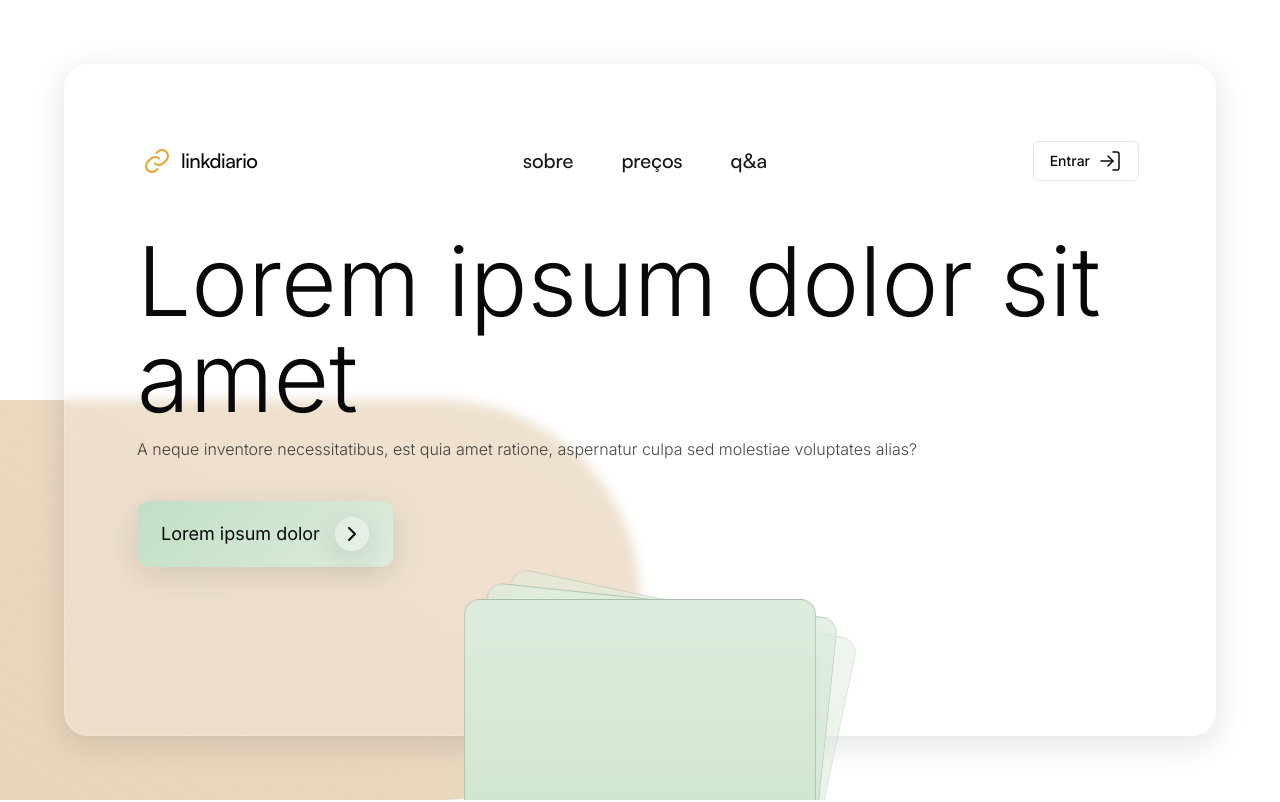
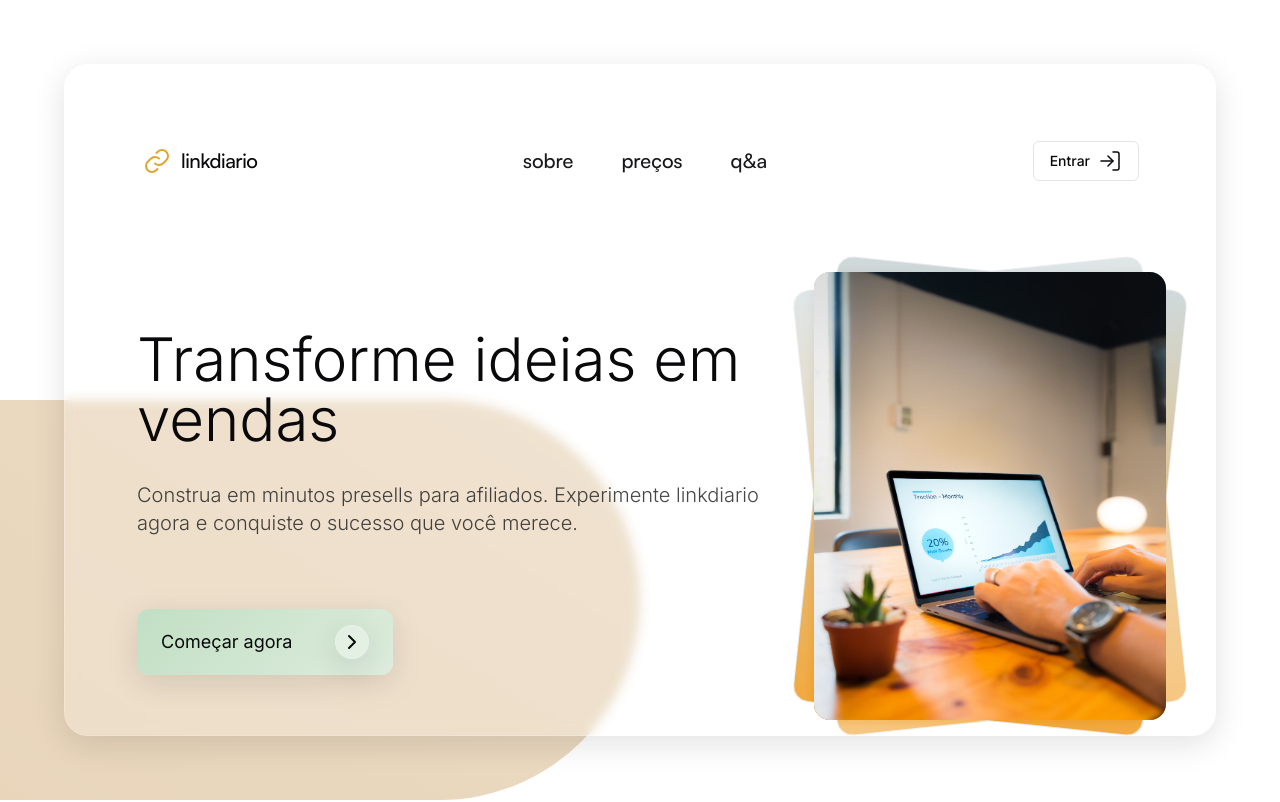
Before and after one commit to rotrenanoliveira/linkdiario-app, a Next.js app: page /test-component in a window 1280 px wide. Shown: the top 802 px of the page. Built offline with nearby package versions, Linux system fonts and the light colour scheme.

Commit message:
feat: Hero secion

```diff
--- a/src/app/(client)/test-component/page.tsx
+++ b/src/app/(client)/test-component/page.tsx
@@ -47,10 +47,12 @@ export default function HomePage() {
   return (
     <>
       {/* HEADER - HERO */}
-      <section className="header-gradient">
+      <section className="header-gradient mb-40 md:mb-0">
+        {/* HERO */}
         <div className="header-hero z-20 space-y-8">
           {/* NAV */}
           <nav className="w-full rounded-full h-16 inline-flex items-center justify-between px-3">
+            {/* LOGO */}
             <div
               className={cn(
                 satochi.className,
@@ -60,7 +62,7 @@ export default function HomePage() {
               <Icons.linkdiario />
               linkdiario
             </div>
-
+            {/* MENU */}
             <ul className={cn(satochi.className, 'hidden lg:flex items-center gap-4 font-medium')}>
               <Link href="#sobre">
                 <Button className="text-xl" variant="link">
@@ -78,9 +80,8 @@ export default function HomePage() {
                 </Button>
               </Link>
             </ul>
-
-            {/* <Link href="/auth/sign-in"> */}
-            <Link href="#">
+            {/* LOGIN BUTTON */}
+            <Link href="/auth/sign-in">
               {/* <Button className="inline-flex items-center gap-2 p-2 md:p-3 md:h-12 rounded-lg hover:rounded-[48px] bg-[#8AB8A1] hover:bg-[#94BCA6] transition-all duration-300"> */}
               <Button variant="outline" className="inline-flex items-center gap-2">
                 <span className="hidden md:inline">Entrar</span>
@@ -89,18 +90,25 @@ export default function HomePage() {
             </Link>
           </nav>
           {/* HERO */}
+          <div className="flex flex-col gap-8 md:items-end lg:flex-row lg:items-start xl:h-full xl:items-center">
+            {/* HERO CONTENT */}
+            <div className="space-y-4 md:space-y-8 lg:w-2/3 xl:self-start xl:mt-24 xl:space-y-16">
               <div className="p-2">
-            <h1 className="font-light mb-3 text-4xl md:text-6xl lg:text-7xl xl:text-8xl">Lorem ipsum dolor sit amet</h1>
-
-            <span className="font-light text-foreground/75">
-              A neque inventore necessitatibus, est quia amet ratione, aspernatur culpa sed molestiae voluptates alias?
+                {/* HERO TITLE */}
+                <h1 className="font-light mb-3 text-4xl md:text-6xl 2xl:text-7xl 2xl:max-w-3xl xl:mb-8">
+                  Transforme ideias em vendas
+                </h1>
+                {/* HERO DESCRIPTION */}
+                <span className="font-light text-foreground/75 md:text-xl 2xl:text-2xl 2xl:inline-block 2xl:max-w-3xl 2xl:p-8 2xl:rounded-3xl 2xl:bg-[rgba(255,255,255,0.15)] 2xl:backdrop-blur-sm 2xl:shadow-sm">
+                  Construa em minutos presells para afiliados. Experimente linkdiario agora e conquiste o sucesso que
+                  você merece.
                 </span>
               </div>
               {/* BTN - CTA */}
               <div className="hero-cta-bg">
-            <Link href="#" className="w-full py-4 px-6 inline-flex gap-2 items-center justify-between">
+                <Link href="#precos" className="w-full py-4 px-6 inline-flex gap-2 items-center justify-between">
                   <button type="button" className="text-lg">
-                Lorem ipsum dolor
+                    Começar agora
                   </button>
 
                   <div className="hero-cta-icon">
@@ -108,14 +116,22 @@ export default function HomePage() {
                   </div>
                 </Link>
               </div>
+            </div>
+            {/* HERO IMAGE */}
+            <div className="hero-image-cover mx-auto md:mx-0 relative">
+              <div className="hero-image-cover absolute opacity-50 border -rotate-6" />
 
-          <div className="hero-image-cover mx-auto relative">
-            <div className="hero-image-cover absolute rotate-12 opacity-50 border border-black/15" />
+              <div className="hero-image-cover absolute opacity-75 border rotate-6" />
 
-            <div className="hero-image-cover absolute rotate-6 opacity-75 border border-black/15" />
-
-            <div className="hero-image-cover absolute border border-black/15">
-              {/* <Image src="" alt="" width={352} height={448} className="hero-image-cover absolute" /> */}
+              <div className="hero-image-cover absolute">
+                <Image
+                  src="/hero.avif"
+                  alt=""
+                  width={352}
+                  height={448}
+                  className="w-80 h-96 md:w-[352px] md:h-[448px] rounded-2xl absolute"
+                />
+              </div>
             </div>
           </div>
         </div>
--- a/src/app/globals.css
+++ b/src/app/globals.css
@@ -75,14 +75,11 @@
   }
 }
 
+/* HEADER GRADIENT */
 .header-gradient {
-  @apply
-    w-full h-screen overflow-x-hidden
-    p-3 md:p-9 lg:p-12 xl:p-16;
-
-  /* background-image: linear-gradient(to top, #FAFAFA 0%, #E8D5BAFF 100%); */
+  @apply w-full h-screen p-3 md:p-9 lg:p-12 xl:p-16;
 }
-
+/* HEADER HERO */
 .header-hero {
   @apply w-full h-full rounded-xl xl:rounded-3xl p-3 md:p-9 lg:p-12 xl:p-16 relative;
 
@@ -92,7 +89,7 @@
   backdrop-filter: blur(5.5px);
   -webkit-backdrop-filter: blur(5.5px);
 }
-
+/* HERO CTA BACKGROUND */
 .hero-cta-bg {
   @apply w-fit min-w-64 rounded-xl mx-2 transition-all duration-300;
 
@@ -115,26 +112,25 @@
 .hero-cta-bg:hover::before {
   opacity: 1;
 }
-
+/* HERO CTA ICON */
 .hero-cta-icon {
   @apply p-1 rounded-3xl;
 
   background: rgba( 255, 255, 255, 0.3);
-  box-shadow: 0 8px 32px 0 rgba(16, 16, 16, 0.12 );
+  box-shadow: 0 8px 32px 0 rgba(16, 16, 16, 0.12);
   border: 1px solid rgba( 255, 255, 255, 0.18 );
   backdrop-filter: blur(5.5px);
   -webkit-backdrop-filter: blur(5.5px);
 }
-
+/* HERO IMAGE COVER */
 .hero-image-cover {
   @apply w-80 h-96 md:w-[352px] md:h-[448px] rounded-2xl;
 
-  background-image: linear-gradient(to top, #c1dfc4 0%, #deecdd 100%);
-  /* border: 1px solid rgba(0, 0, 0, 0.15); */
+  background-image: linear-gradient(to bottom, #BFCDCF 0%, #ED8D00 100%);
   backdrop-filter: blur(5.5px);
   -webkit-backdrop-filter: blur(5.5px);
 }
-
+/* ABOUT CTA */
 .about-cta-base {
   @apply h-32 w-60 rounded-xl;
 
@@ -144,13 +140,13 @@
   backdrop-filter: blur( 5.5px );
   -webkit-backdrop-filter: blur( 5.5px );
 }
-
+/* ABOUT CTA LINK */
 .about-cta-link {
   @apply h-32 w-60 p-6 flex flex-col items-center justify-center rounded-xl text-2xl text-white font-medium transform -translate-x-8 -translate-y-24 group-hover:-translate-x-0 group-hover:-translate-y-32 transition duration-500;
 
   background-image: linear-gradient(to top, #94BCA6 0%, #8AB8A1 100%);
 }
-
+/* ABOUT CTA BUTTON */
 .about-cta-button {
   @apply flex items-center justify-end rounded-br-2xl rounded-bl-2xl md:rounded-bl-none md:rounded-tr-2xl;
 }
@@ -158,20 +154,20 @@
 .about-cta-button-bg {
   @apply w-fit h-fit p-1 border rounded-2xl group-hover:-rotate-45 transition border-x-white/50 group-hover:border-foreground/5;
 }
-
+/* HERO CTA ICON */
 .about-cta-icon {
   @apply size-8 p-0 bg-white rounded-xl transition-all duration-500 group-hover:rounded-[48px];
 
   box-shadow: 0 8px 32px 0 rgba(16, 16, 16, 0.15);
 }
-
+/* FOOTER CTA */
 .footer-cta {
   @apply w-11/12 max-w-screen-md mx-auto -mt-24 lg:-mt-28 rounded-2xl flex flex-col md:flex-row justify-between;
 
   background-color: #8AB8A1;
   box-shadow: 0 8px 32px 0 rgba(16, 16, 16, 0.25);
 }
-
+/* FOOTER CTA BUTTON */
 .footer-cta-button-bg {
   @apply w-full md:w-1/4 md:max-w-48 flex items-center justify-center p-8 rounded-br-2xl rounded-bl-2xl md:rounded-bl-none md:rounded-tr-2xl;
 
```
Also changed, not shown: public/hero.avif (added). Lines whose indentation alone changed are shown as unchanged.
